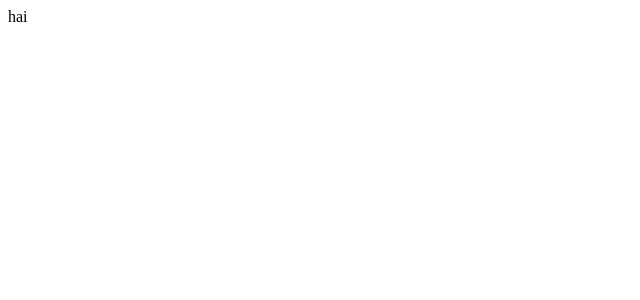
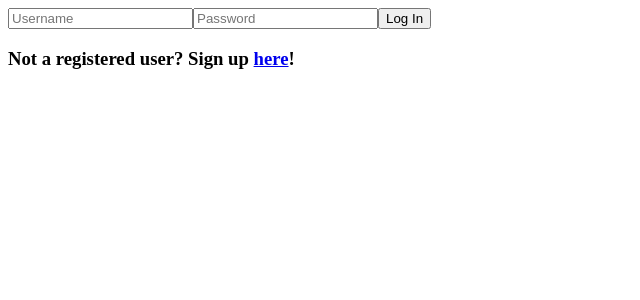
Before and after one commit to Thacker-E/Client, a React (Create React App) app in the folder safespace/: page / in a window 1280 px wide. Shown: the top 300 px of the page, without its empty margins (0-640 px from the left). Built offline with nearby package versions, Linux system fonts and the light colour scheme.

Commit message:
2nd commit: login page functioning on locatStorage and ready for backend wiring

```diff
--- a/safespace/src/App.js
+++ b/safespace/src/App.js
@@ -1,6 +1,9 @@
 import React, { Component } from 'react';
+import { Login, Authenticate } from './components/AuthLogin';
 
 class App extends Component {
+    state = {};
+
     render() {
         return (
             <div className="App">
@@ -10,4 +13,4 @@ class App extends Component {
     }
 }
 
-export default App;
+export default Authenticate(App)(Login);
--- a/safespace/src/components/AuthLogin/Authenticate.js
+++ b/safespace/src/components/AuthLogin/Authenticate.js
@@ -0,0 +1,28 @@
+import React from 'react';
+import LoginPage from './Login';
+
+const Authenticate = App => Login => {
+    return class extends React.Component {
+        state = {
+            loggedIn: false
+        };
+
+        componentDidMount() {
+            if (!localStorage.getItem('user')) {
+                this.setState({ loggedIn: false });
+            } else {
+                this.setState({ loggedIn: true });
+            };
+        };
+
+        render() {
+            if (this.state.loggedIn) {
+                return <App />;
+            } else {
+                return <LoginPage />
+            }
+        }
+    };
+};
+
+export default Authenticate
--- a/safespace/src/components/AuthLogin/Login.js
+++ b/safespace/src/components/AuthLogin/Login.js
@@ -0,0 +1,62 @@
+import React from 'react';
+import { Link } from 'react-router-dom';
+import axios from 'axios';
+
+export default class Login extends React.Component {
+    state = {
+        username: '',
+        password: ''
+    };
+
+    changeHandler = e => {
+        this.setState({ [e.target.name]: e.target.value });
+    };
+
+    loginHandler = e => {
+        e.preventDefault();
+
+        const user = this.state.username;
+        localStorage.setItem('user', user);
+        window.location.reload();
+
+        // axios
+        //     .get(``, this.state)
+        //     .then(res => {
+        //         localStorage.setItem('jwt', res.data.token);
+        //         this.props.history.push('/');
+        //     })
+        //     .catch(err => {
+        //         console.error(err);
+        //     });
+    };
+
+    render() {
+        return (
+            <div>
+                <form onSubmit={this.loginHandler}>
+                    <input
+                        type='text'
+                        name='username'
+                        placeholder='Username'
+                        value={this.state.username}
+                        onChange={this.changeHandler}
+                        required
+                    />
+                    <input
+                        type='password'
+                        name='password'
+                        placeholder='Password'
+                        value={this.state.password}
+                        onChange={this.changeHandler}
+                        required
+                    />
+                    <button type='submit'>Log In</button>
+                </form>
+                <h3>
+                    {" "}
+                    Not a registered user? Sign up <Link to='/signup'>here</Link>!
+                </h3>
+            </div>
+        );
+    };
+};
--- /dev/null
+++ b/safespace/src/components/AuthLogin/index.js
@@ -0,0 +1,3 @@
+export { default as Login } from './Login';
+export { default as Authenticate } from './Authenticate';
+export { default as SignUp } from './SignUp';
--- a/safespace/src/index.js
+++ b/safespace/src/index.js
@@ -1,5 +1,19 @@
 import React from 'react';
 import ReactDOM from 'react-dom';
 import App from './App';
+import { BrowserRouter as Router } from 'react-router-dom';
+import { Provider } from 'react-redux';
+import { createStore, applyMiddleware }  from 'redux';
+import thunk from 'redux-thunk';
+import logger from 'redux-logger';
+import rootReducers from './stores/reducers';
 
-ReactDOM.render(<App />, document.getElementById('root'));
+const store = createStore(rootReducers, applyMiddleware(thunk, logger));
+
+ReactDOM.render(
+    <Provider store={store}>
+        <Router>
+            <App />
+        </Router>
+    </Provider>
+, document.getElementById('root'));
--- a/safespace/src/stores/reducers/index.js
+++ b/safespace/src/stores/reducers/index.js
@@ -0,0 +1,5 @@
+import { combineReducers } from 'redux';
+
+export default combineReducers({
+
+});
```
Also changed, not shown: safespace/src/components/AuthLogin/SignUp.js (added). Lines whose indentation alone changed are shown as unchanged.
